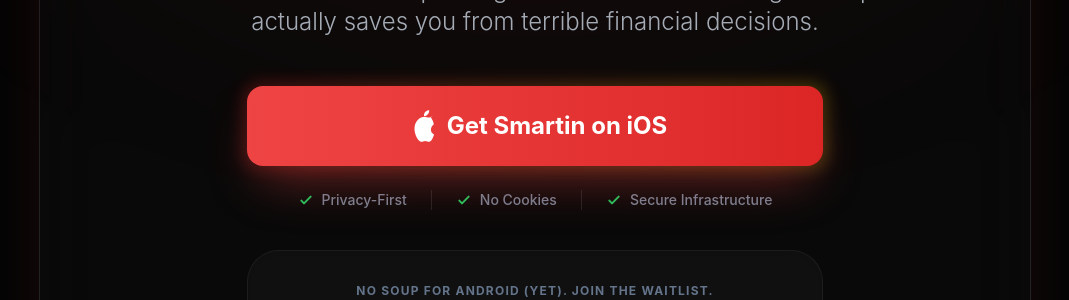
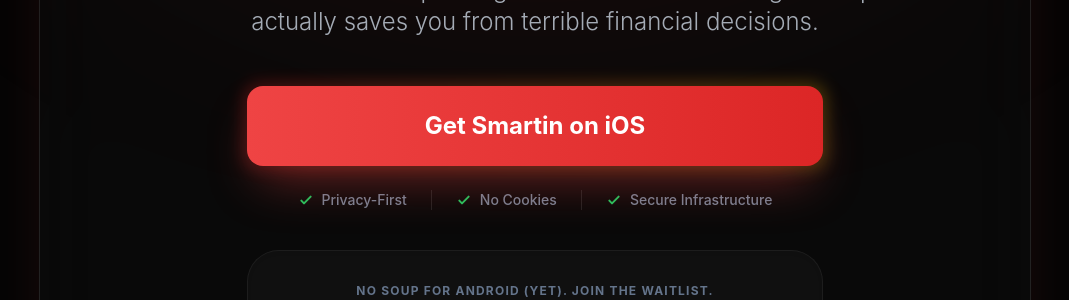
Before and after one commit to sivi29y/smartin-privacy, a Jekyll site: the page index.html, which Jekyll copies as it is, in a window 1280 px wide. Shown: the part 455-755 px from the top of the page, without its empty margins (105-1174 px from the left). Built offline with Jekyll 4.4.1, drawn with Linux system fonts in a browser that asks for light colours; nearby versions of some CDN libraries.

Commit message:
Remove Apple logos per user request

```diff
--- a/_layouts/post.html
+++ b/_layouts/post.html
@@ -110,9 +110,6 @@
                 Smartin<span class="text-smart-primary">.App</span>
             </a>
             <a href="https://apps.apple.com/il/app/smartin-quick-stock-ratings/id6755475652" class="flex items-center bg-gradient-to-tr from-red-600 to-red-500 text-white font-bold py-3 px-8 rounded-2xl hover:brightness-110 shadow-[0_0_20px_rgba(239,68,68,0.4)] transition-all transform hover:-translate-y-1 border border-red-400/50">
-                <svg class="w-5 h-5 mr-2 fill-current" viewBox="0 80 340 512" xmlns="http://www.w3.org/2000/svg">
-                    <path d="M407.3,313.3c-2,1.3-46.1,27.1-46.1,84s48,73,50,74c0.2,0.1-34,118.4-80,118.4c-20.9,0-38.4-14.7-60.8-14.7c-23,0-43.1,14.7-61.9,14.7c-50.6,0-111-118.1-111-204.6c0-129.5,84.7-197.8,166.5-197.8c22,0,44,14.5,60.2,14.5c15.2,0,41.9-14.5,67-14.5C310.8,187.3,391.1,192.5,407.3,313.3z M250,165c0-44.6,35.9-82.6,80.1-82.6c0.8,0,1.6,0.1,2.4,0.1c4.5,47.3-32.9,94.2-80.1,94.2C251.6,176.7,250.8,176,250,165z"></path>
-                </svg>
                 Get the App
             </a>
         </div>
@@ -137,9 +134,6 @@
             <div class="max-w-xl mx-auto mb-16 relative">
                 <div class="absolute -inset-1 bg-gradient-to-r from-red-600 to-yellow-500 rounded-2xl blur opacity-30 group-hover:opacity-70 transition duration-1000 group-hover:duration-200"></div>
                 <a href="https://apps.apple.com/il/app/smartin-quick-stock-ratings/id6755475652" class="relative flex items-center justify-center space-x-3 w-full bg-gradient-to-b from-red-500 to-red-600 border border-red-400/50 text-white font-extrabold py-5 px-12 rounded-2xl hover:brightness-110 shadow-2xl transition-all duration-300 transform hover:-translate-y-1 text-2xl">
-                    <svg class="w-8 h-8 fill-current" viewBox="0 80 340 512" xmlns="http://www.w3.org/2000/svg">
-                        <path d="M407.3,313.3c-2,1.3-46.1,27.1-46.1,84s48,73,50,74c0.2,0.1-34,118.4-80,118.4c-20.9,0-38.4-14.7-60.8-14.7c-23,0-43.1,14.7-61.9,14.7c-50.6,0-111-118.1-111-204.6c0-129.5,84.7-197.8,166.5-197.8c22,0,44,14.5,60.2,14.5c15.2,0,41.9-14.5,67-14.5C310.8,187.3,391.1,192.5,407.3,313.3z M250,165c0-44.6,35.9-82.6,80.1-82.6c0.8,0,1.6,0.1,2.4,0.1c4.5,47.3-32.9,94.2-80.1,94.2C251.6,176.7,250.8,176,250,165z"></path>
-                    </svg>
                     <span>Download Smartin Now</span>
                 </a>
             </div>
--- a/index.html
+++ b/index.html
@@ -208,9 +208,6 @@
                 <div class="absolute -inset-1 bg-gradient-to-r from-red-600 to-yellow-500 rounded-2xl blur opacity-25 group-hover:opacity-60 transition duration-1000 group-hover:duration-200"></div>
                 <a href="https://apps.apple.com/il/app/smartin-quick-stock-ratings/id6755475652"
                    class="relative flex items-center justify-center space-x-3 px-8 py-6 bg-gradient-to-r from-red-500 to-red-600 rounded-2xl text-2xl font-bold text-white shadow-2xl shadow-red-500/40 hover:scale-[1.02] active:scale-[0.98] transition-all duration-300">
-                    <svg class="w-8 h-8 fill-current" viewBox="0 80 340 512" xmlns="http://www.w3.org/2000/svg">
-                        <path d="M407.3,313.3c-2,1.3-46.1,27.1-46.1,84s48,73,50,74c0.2,0.1-34,118.4-80,118.4c-20.9,0-38.4-14.7-60.8-14.7c-23,0-43.1,14.7-61.9,14.7c-50.6,0-111-118.1-111-204.6c0-129.5,84.7-197.8,166.5-197.8c22,0,44,14.5,60.2,14.5c15.2,0,41.9-14.5,67-14.5C310.8,187.3,391.1,192.5,407.3,313.3z M250,165c0-44.6,35.9-82.6,80.1-82.6c0.8,0,1.6,0.1,2.4,0.1c4.5,47.3-32.9,94.2-80.1,94.2C251.6,176.7,250.8,176,250,165z"></path>
-                    </svg>
                     <span>Get Smartin on iOS</span>
                 </a>
             </div>
```
